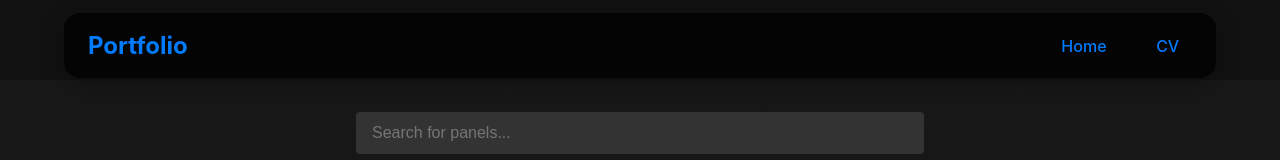
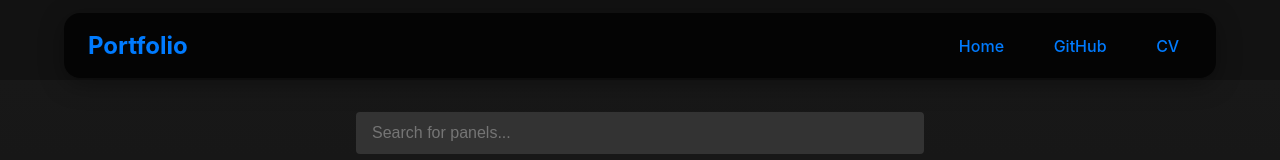
Before and after one commit to DaemoniaX/Portfolio-React, a React app in the folder frontend/: page / in a window 1280 px wide. Shown: the top 160 px of the page. Built offline with nearby package versions, Linux system fonts and the light colour scheme; the HTML template or start-up script is replaced by a standard one.

Commit message:
add github button

```diff
--- a/frontend/src/components/NavBar.jsx
+++ b/frontend/src/components/NavBar.jsx
@@ -9,6 +9,7 @@ function NavBar() {
       </div>
       <div className="navbar-links">
         <Link to="/" className="nav-link">Home</Link>
+        <Link to="https://github.com/DaemoniaX" className="nav-link">GitHub</Link>
         <Link to="/CV" className="nav-link">CV</Link>
       </div>
     </nav>
```
